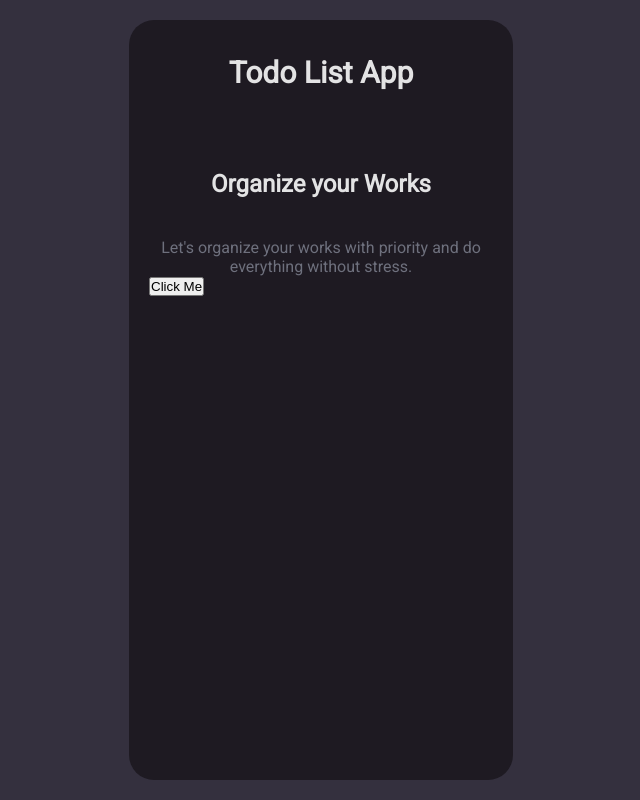
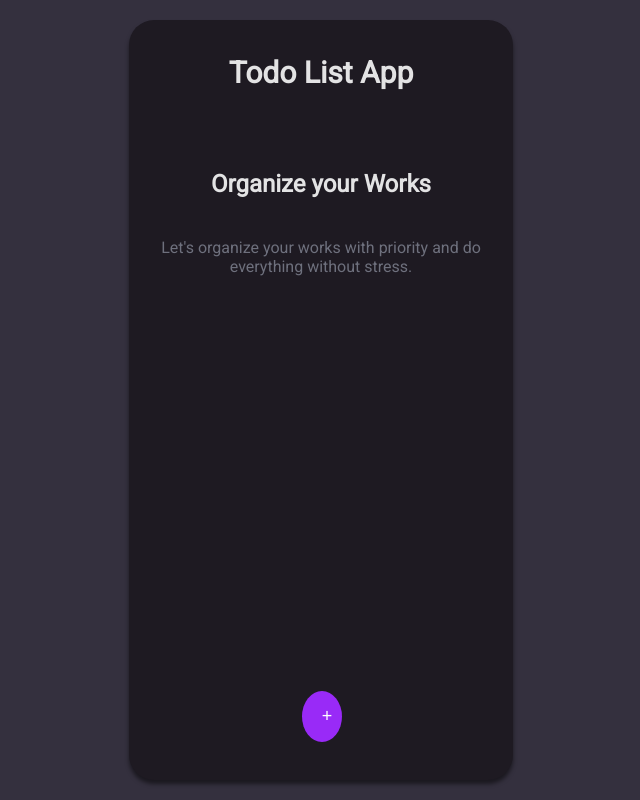
Before and after one commit to devsfer1/Todo-App, a React (Create React App) app: page / in a window 1280 px wide. Shown: the whole page, without its empty margins (319-959 px from the left). Built offline with nearby package versions, Linux system fonts and the light colour scheme; the HTML template or start-up script is replaced by a standard one.

Commit message:
button hover effect and container border box

```diff
--- a/src/App.js
+++ b/src/App.js
@@ -14,11 +14,11 @@ function App() {
     <ReactCardFlip isFlipped={isFlipped} flipDirection="horizontal">
       <div className="container">
         <Home />
-        <Button onHandleClick={handleClick}>Click me</Button>
+        <Button title="+" onHandleClick={handleClick} />
       </div>
       <div className="container">
 
-        <Button onHandleClick={handleClick}>Click Me</Button>
+        <Button title="Add New Task" onHandleClick={handleClick} />
       </div>
     </ReactCardFlip>
   );
--- a/src/components/Button.js
+++ b/src/components/Button.js
@@ -1,7 +1,7 @@
 
-const Button = ({ onHandleClick }) => {
+const Button = ({ title, onHandleClick }) => {
   return (
-    <button onClick={onHandleClick}>Click Me</button>
+    <button className="btn" onClick={onHandleClick}>{title}</button>
   )
 }
 
--- a/src/index.css
+++ b/src/index.css
@@ -27,6 +27,9 @@ body {
   margin: 0 auto;
   border-radius: 25px;
   padding: 35px 20px;
+  display: flex;
+  flex-direction: column;
+  box-shadow: 0 4px 4px 0 rgb(0 0 0 / 50%);
 }
 
 .title {
@@ -48,6 +51,27 @@ body {
   text-align: center;
 }
 
+.btn {
+  position: fixed;
+  bottom: 5%;
+  left: 45%;
+  right: 50%;
+  margin: 0 auto;
+  background: #992AF7;
+  color: #fff;
+  border: none;
+  outline: none;
+  padding: 15px 20px;
+  border-radius: 100%;
+  font-size: 18px;
+  cursor: pointer;
+  transition: ease 0.2s;
+}
+
+.btn:hover {
+  background: #8b11f2;
+}
+
 /*** Responsive ***/
 @media(max-width: 800px) {
   #root {
```
Also changed, not shown: src/components/AddTask.js (+7 -2 lines).
